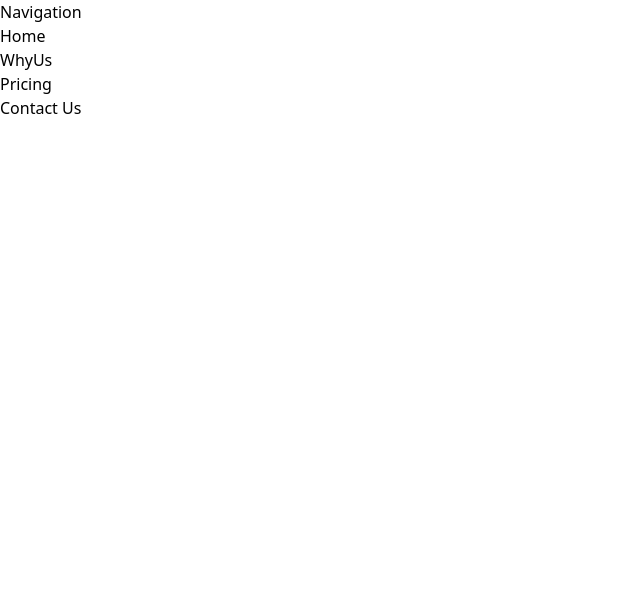
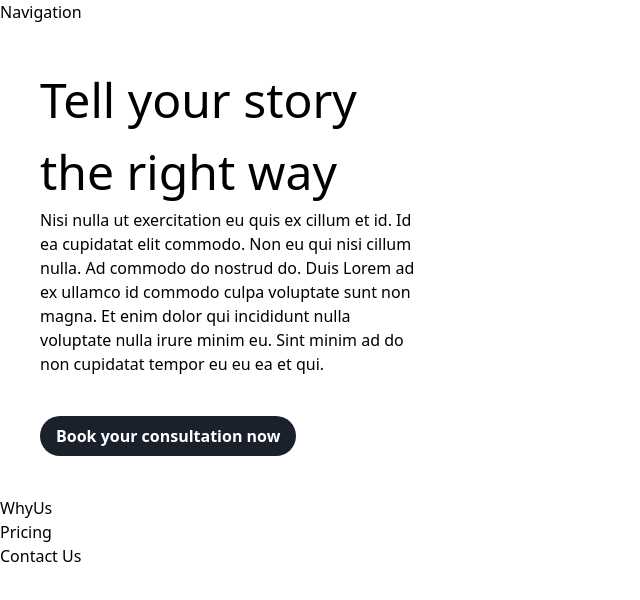
Before and after one commit to akshay-nm/thebstpcompany.com, a React (Create React App) app: page / in a window 1280 px wide. Shown: the top 600 px of the page, without its empty margins (0-640 px from the left). Built offline with nearby package versions, Linux system fonts and the light colour scheme.

Commit message:
Update Home component

```diff
--- a/src/components/home/Home.js
+++ b/src/components/home/Home.js
@@ -2,8 +2,12 @@ import React from 'react';
 
 const Home = () => {
   return (
-    <div>
-      Home
+    <div className='w-full flex flex-col p-10'>
+      <div className='text-5xl'>Tell your story <br />the right way</div>
+      <div className='w-full max-w-sm'>Nisi nulla ut exercitation eu quis ex cillum et id. Id ea cupidatat elit commodo. Non eu qui nisi cillum nulla. Ad commodo do nostrud do. Duis Lorem ad ex ullamco id commodo culpa voluptate sunt non magna. Et enim dolor qui incididunt nulla voluptate nulla irure minim eu. Sint minim ad do non cupidatat tempor eu eu ea et qui.</div>
+      <div className='pt-10'>
+        <button className='bg-gray-900 hover:bg-gray-700 text-white font-bold py-2 px-4 rounded-full'>Book your consultation now</button>
+      </div>
     </div>
   );
 };
```
